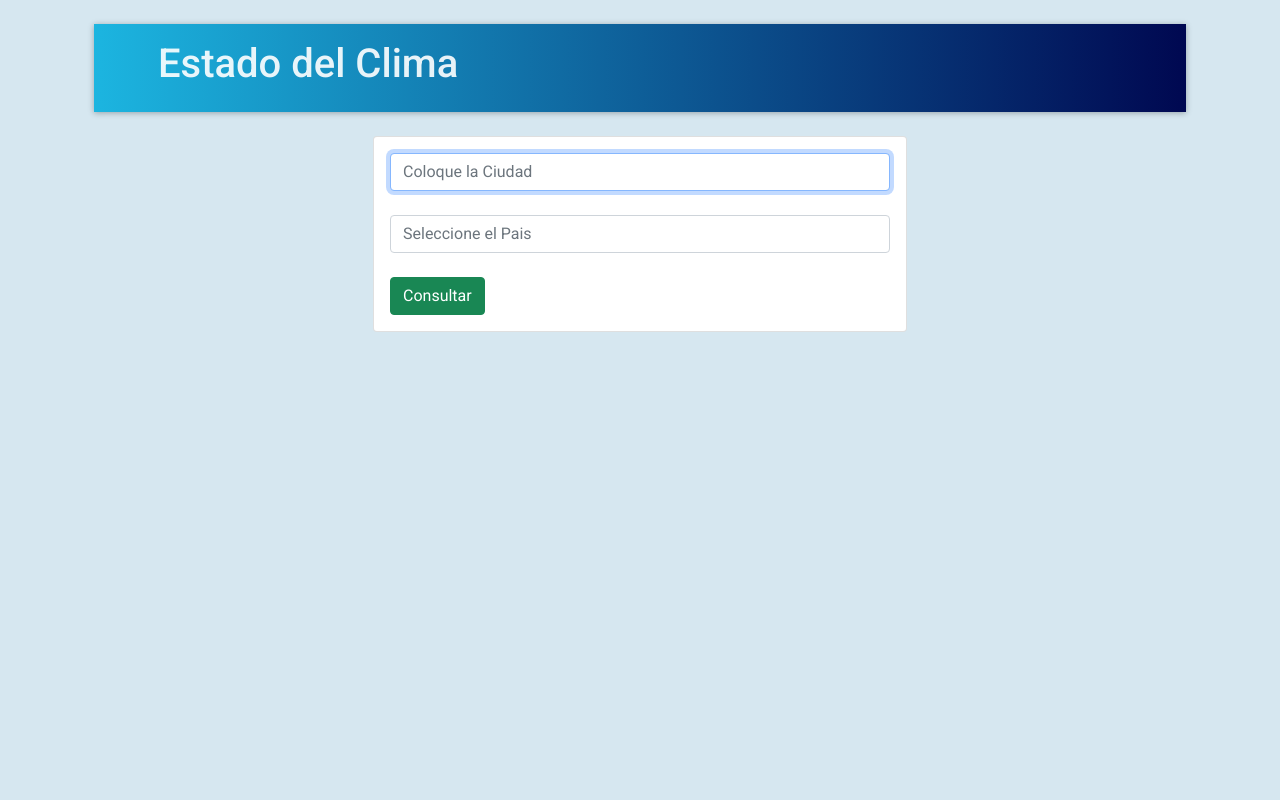
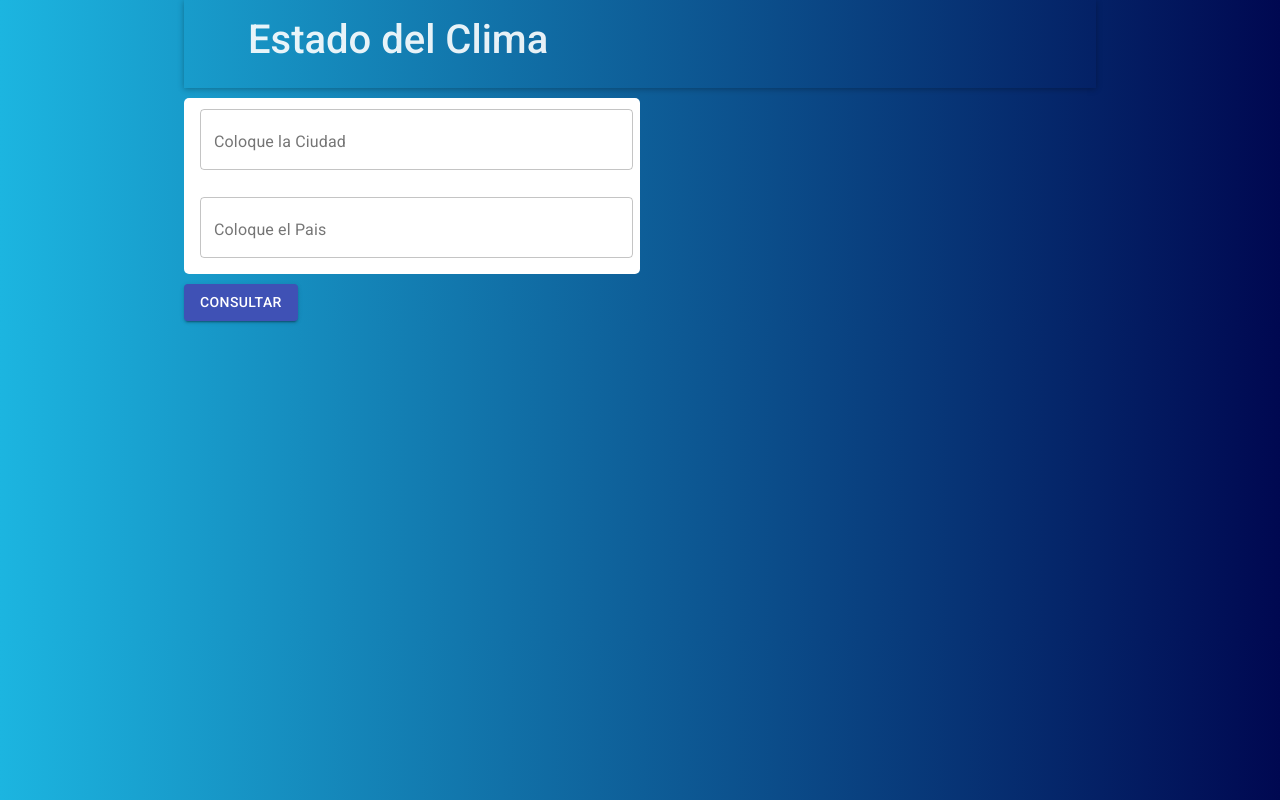
Before and after one commit to Carballo-jc/App-Clima, a React (Create React App) app: page / in a window 1280 px wide. Built offline with nearby package versions, Linux system fonts and the light colour scheme.

Commit message:
listo el componente del formulario para la consulta y el componente de la informacion para la respuesta

```diff
--- a/public/index.html
+++ b/public/index.html
@@ -27,6 +27,7 @@
 
 <link rel="stylesheet" href="https://fonts.googleapis.com/css?family=Roboto:300,400,500,700&display=swap" />
 <link href="https://cdn.jsdelivr.net/npm/bootstrap@5.0.0-beta2/dist/css/bootstrap.min.css" rel="stylesheet" integrity="sha384-BmbxuPwQa2lc/FVzBcNJ7UAyJxM6wuqIj61tLrc4wSX0szH/Ev+nYRRuWlolflfl" crossorigin="anonymous">
+<link rel="stylesheet" href="https://fonts.googleapis.com/icon?family=Material+Icons" />
 <title>Estado del Clima-React</title>
   </head>
   <body>
--- a/src/App.js
+++ b/src/App.js
@@ -1,30 +1,35 @@
 import React from "react";
 import Header from "./components/header/Header";
-
+import { Container, Grid } from "@material-ui/core";
 import WeatherForm from "./components/weatherform/WeatherForm";
 import WeatherInfo from "./components/weatherinfo/WeatherInfo";
 import { getWeather } from "./service/service";
 
+const App = () => {
+  const [state, setState] = React.useState("");
 
-const App = () => {
-
-  const [state, setState] = React.useState('');
-
-  const result = async(city,country) =>{
-   const data = await getWeather(city,country);
-   setState(data)
-  }
+  const result = async (city, country) => {
+    const data = await getWeather(city, country);
+    setState(data);
+  };
 
   return (
-    <div className="container p-4">
-      <Header />
-      <div className="row">
-        <div className="col-md-6 mx-auto mt-4">
+    <>
+    <Container maxWidth='md'>
+    <Header />
+      <Grid container direction='column' >
+        <Grid item md={6} xs={12}>
           <WeatherForm result={result} />
-          <WeatherInfo state={state} />
-        </div>
-      </div>
-    </div>
+        </Grid>
+        <Grid item md={6} xs={12}>
+          {state ?
+        <WeatherInfo state={state} />
+        : null
+        }
+        </Grid>
+      </Grid>
+    </Container>
+    </>
   );
 };
 
--- a/src/components/header/Header.js
+++ b/src/components/header/Header.js
@@ -1,6 +1,7 @@
 import React from "react";
 import { Box } from "@material-ui/core";
 import useStyles from "./styles";
+import clouts from "../../assets/wb_sunny-24px.svg";
 
 const Header = () => {
   const classes = useStyles();
@@ -12,6 +13,7 @@ const Header = () => {
         }}
       >
         Estado del Clima
+        <i src={clouts}></i>
       </h1>
     </Box>
   );
--- a/src/components/header/styles.js
+++ b/src/components/header/styles.js
@@ -1,22 +1,10 @@
 import { makeStyles } from "@material-ui/core";
 
-const useStyles = makeStyles((theme) => ({
+const useStyles = makeStyles(() => ({
   header_wrap: {
-    display: "flex",
-    justifyContent: "space-between",
-    alignItems: "center",
-    background: "var(--main-color-header)",
+    backgroundColor: "var(--main-color-header)",
     padding: "1rem 4rem",
     boxShadow: "0 1px 6px rgba(0,0,0,.3)",
-  },
-
-  header_wrap_nav: {
-    display: "flex",
-    justifyContent: "center",
-  },
-
-  header_wrap_nav_a: {
-    marginRight: "1rem",
   },
 }));
 
--- a/src/components/weatherform/WeatherForm.js
+++ b/src/components/weatherform/WeatherForm.js
@@ -1,49 +1,59 @@
-import React from 'react';
-import useForm from '../../hooks/useForm';
-import { getWeather } from '../../service/service';
+import React from "react";
+import useForm from "../../hooks/useForm";
+import { getWeather } from "../../service/service";
+import { TextField ,Button, Grid} from "@material-ui/core";
+import useStyles from './styles'
 
-const WeatherForm = ({result}) => {
 
-    const [formValues,handleInputChange] = useForm({
-        city:'',
-        country:''
+const WeatherForm = ({ result }) => {
+  const classes = useStyles();
+  const [formValues, handleInputChange] = useForm({
+    city: "",
+    country: "",
   });
-    const {city,country} = formValues;
-    const getdata = (e) =>{
+  const { city, country } = formValues;
+  const getdata = (e) => {
     e.preventDefault();
-        getWeather(city,country)
-    }
-    return(
-
-        <div className="card card-body">
-            <form  onSubmit={getdata}>
-                <div className="form-group">
-                    <input
+    getWeather(city, country);
+  };
+  return (
+    <>
+      <form onSubmit={getdata} className={classes.root}>
+      <Grid container>
+      <Grid item xs={12} >
+        <TextField
+            label="Coloque la Ciudad"
+            name="city"
             type="text"
-                    name="city"
-                    placeholder="Coloque la Ciudad"
-                    className="form-control mb-4"
-                    autoFocus
+            variant="outlined"
+            fullWidth={true}
             value={city}
             onChange={handleInputChange}
           />
-                </div>
-                <div className="form-group">
-                    <input
+        </Grid>
+        <Grid item xs={12} >
+        <TextField
+            label="Coloque el Pais"
+            name="country"
             type="text"
-                    name="country"
-                     placeholder="Seleccione el Pais"
-                     className="form-control mb-4"
+            variant="outlined"
+            fullWidth={true}
             value={country}
             onChange={handleInputChange}
           />
-                </div>
-                <button className="btn btn-success btn-block" type='submit' onClick={() =>result(city,country)}>
+        </Grid>
+      </Grid>
+
+         </form>
+        <Button variant="contained" color="primary"
+          type="submit"
+          onClick={() => result(city, country)}
+        >
           Consultar
-                </button>
-            </form>
-        </div>
-    )
+        </Button>
+
+    </>
+  );
 };
 
 export default WeatherForm;
--- a/src/components/weatherform/styles.js
+++ b/src/components/weatherform/styles.js
@@ -1,22 +1,17 @@
 import { makeStyles } from "@material-ui/core";
 
 const useStyles = makeStyles((theme) => ({
-  header_wrap: {
-    display: "flex",
-    justifyContent: "space-between",
-    alignItems: "center",
-    background: "var(--main-color-header)",
-    padding: "1rem 4rem",
-    boxShadow: "0 1px 6px rgba(0,0,0,.3)",
-  },
-
-  header_wrap_nav: {
-    display: "flex",
-    justifyContent: "center",
-  },
-
-  header_wrap_nav_a: {
-    marginRight: "1rem",
+  root: {
+      display:'flex',
+      backgroundColor:'#fff',
+      width:'100%',
+      borderRadius:5,
+      marginTop:10,
+      marginBottom:10,
+    "& .MuiTextField-root": {
+      margin: theme.spacing(2),
+      width: "95%",
+    },
   },
 }));
 
--- a/src/components/weatherinfo/WeatherInfo.js
+++ b/src/components/weatherinfo/WeatherInfo.js
@@ -1,14 +1,41 @@
 import React from 'react';
+import { Card, CardContent, Typography } from "@material-ui/core";
+import useStyles from './styles'
+import {API_KEY} from '../../keys'
+
 
 const WeatherInfo = ({state}) => {
     console.log(state)
+    const getTempCity = async() =>{
+      const api_city = `https://api.openweathermap.org/data/2.5/onecall?lat=-34.61315&lon=-58.37723&lang=sp&exclude=hourly&appid=${API_KEY}`;
+      const response = await fetch(api_city);
+      const data_city = await response.json()
+      console.log(data_city)
+    }
+const classes = useStyles();
+    return (
+      <Card className={classes.root}>
+        <CardContent>
+          <Typography
+            className={classes.title}
+            gutterBottom
+          >
+            <span>Ciudad:{state.name}</span>
+          </Typography>
+          <Typography variant="h6" component="h3">
+            <span>Temperatura:{state.main.temp}°</span>
+          </Typography>
+          <Typography className={classes.pos} color="textSecondary">
+            <span>Pronostico:{state.weather[0].description}</span>
+          </Typography>
+          <Typography className={classes.pos} color="textSecondary" >
+            <span>Humedad:{state.main.humidity}</span>
+          </Typography>
 
-    return (
-        <div>
-          <h2>{state.name}</h2>
-        </div>
-
-    )
+        </CardContent>
+        <button onClick={() => getTempCity()}>consultar pronostico</button>
+      </Card>
+    );
 }
 
 export default WeatherInfo;
--- a/src/components/weatherinfo/styles.js
+++ b/src/components/weatherinfo/styles.js
@@ -1,22 +1,20 @@
 import { makeStyles } from "@material-ui/core";
 
-const useStyles = makeStyles((theme) => ({
-  header_wrap: {
-    display: "flex",
-    justifyContent: "space-between",
-    alignItems: "center",
-    background: "var(--main-color-header)",
-    padding: "1rem 4rem",
-    boxShadow: "0 1px 6px rgba(0,0,0,.3)",
+const useStyles = makeStyles(() => ({
+  root: {
+    minWidth: 275,
+    marginTop:   15
   },
-
-  header_wrap_nav: {
-    display: "flex",
-    justifyContent: "center",
+  bullet: {
+    display: "inline-block",
+    margin: "0 2px",
+    transform: "scale(0.8)",
   },
-
-  header_wrap_nav_a: {
-    marginRight: "1rem",
+  title: {
+    fontSize: 20,
+  },
+  pos: {
+    marginBottom: 12,
   },
 }));
 
--- a/src/index.css
+++ b/src/index.css
@@ -19,19 +19,7 @@ code {
 }
 
 :root {
-  --main-color-header:linear-gradient(90deg, #1CB5E0 0%, #000851 100%);
-  --main-color: rgba(51, 139, 180, .8);
-  --main-color-bg: rgba(51, 139, 180, .2);
+  --main-color-bg: linear-gradient(90deg, #1CB5E0 0%, #000851 100%);
   --link-color: rgba(255,255,255, .8);
   --link-color-hover: rgba(255,255,255, 1);
 }
-
-a {
-  color: var(--link-color);
-  text-decoration: none;
-  transition: color .2s ease-in-out;
-}
-
-a:hover {
-  color: var(--link-color-hover);
-}
--- a/src/service/service.js
+++ b/src/service/service.js
@@ -1,8 +1,9 @@
 import { API_KEY, API_WEATHER } from "../keys";
 
 export const getWeather = async (city, country) => {
-  const API_URL = `${API_WEATHER}${city},${country}&appid=${API_KEY}&units=metric`;
-  const response = await fetch(API_URL);
+ const api_day = `https://api.openweathermap.org/data/2.5/onecall?lat=${city}&lon=${country}&lang=sp&exclude=hourly&appid=3f1e2d5bbaefe7a57fd8b736c3d91e95`;
+ const API_URL = `${API_WEATHER}${city},${country}&lang=sp&exclude=hourly&appid=${API_KEY}&units=metric`;
+ const response = await fetch(API_URL);
   const data = await response.json();
   return data;
 };
```
Also changed, not shown: src/assets/wb_sunny-24px.svg (added). Lines whose indentation alone changed are shown as unchanged.
